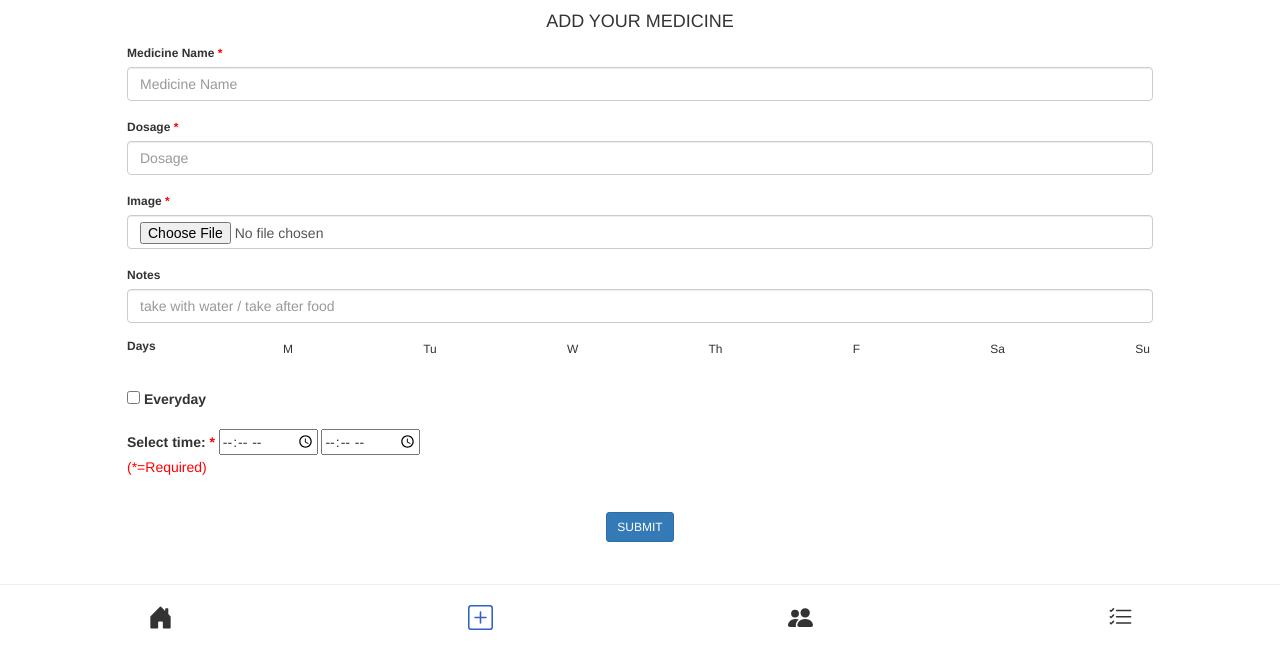
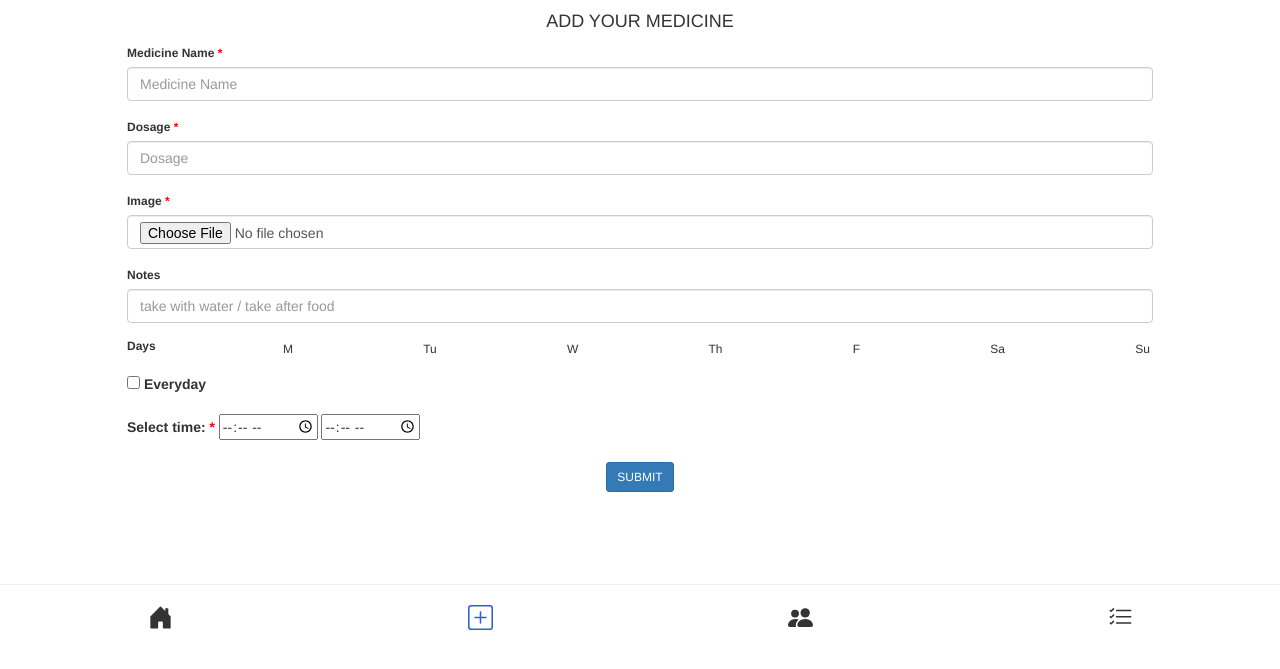
Before and after one commit to meghanakommuri/MinuteHealth, a plain HTML site: page addmed.html in a window 1280 px wide. Shown: the part 127-796 px from the top of the page. Drawn offline with nearby package versions, Linux system fonts and the light colour scheme.

Commit message:
Update addmed.html

```diff
--- a/addmed.html
+++ b/addmed.html
@@ -51,7 +51,7 @@
           <input class = "form-control" type="text" placeholder="take with water / take after food">
         </div>
 
-        <div class="form-group">
+        <div>
           <div style="display: flex; justify-content: space-between;">
             <label class="form-label" style="font-size: 12px">Days</label>
             <p id="idmonday" class="monday" style="font-size: 12px" onclick="mondayFunction()">M</p>
@@ -67,11 +67,10 @@
           <input type="checkbox" id="everyday" name="everyday" onchange="checkbox(this)">
           <label for="time">Everyday</label>
         </div>
-        <div class="form-group">
+        <div>
           <label for="appt" class="required">Select time:</label>
           <input type="time" id="apptstart" name="appt">
           <input type="time" id="apptend" name="appt">
-          <p style="color:red;">(*=Required)</p>
         </div>
         <div class="text-center">
           <div id='result'></div><br>
```
